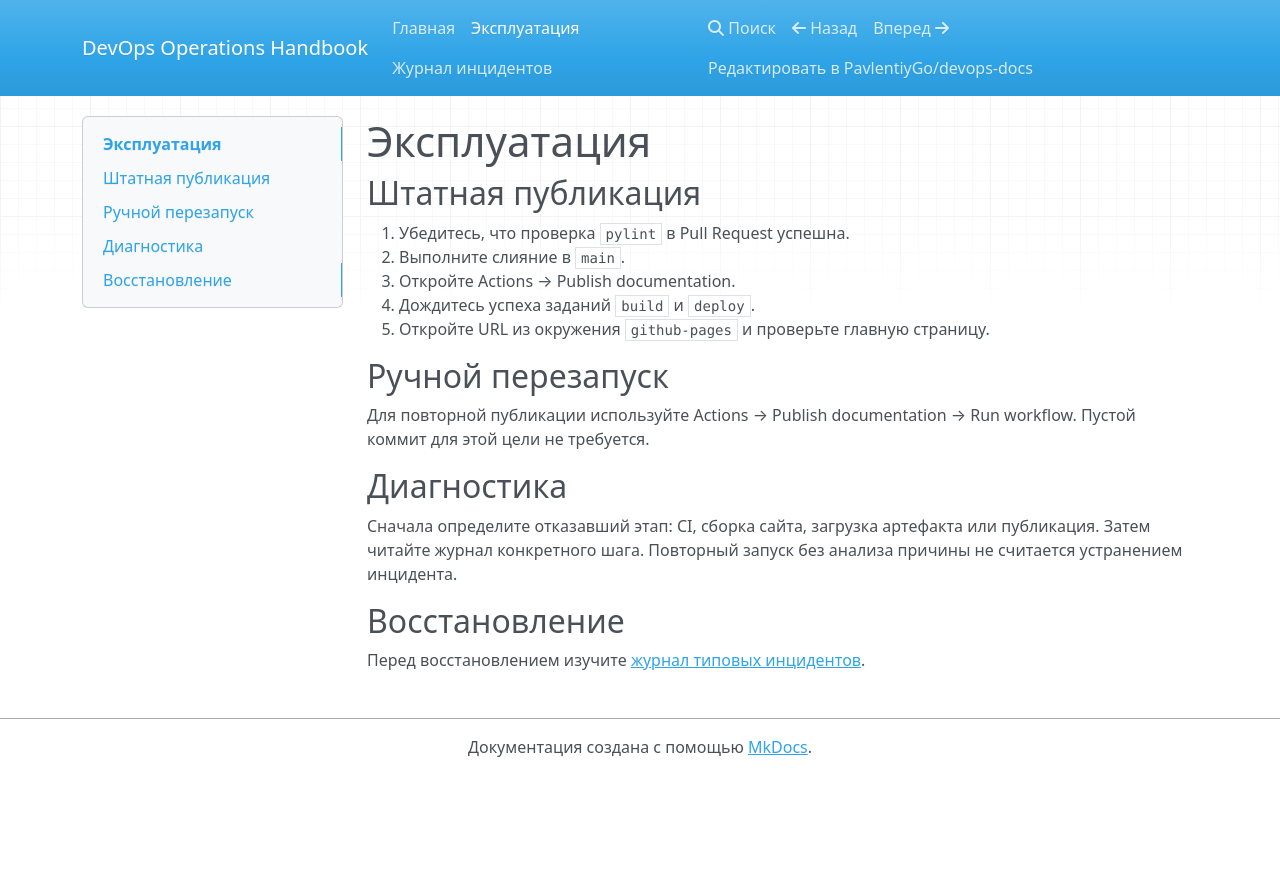
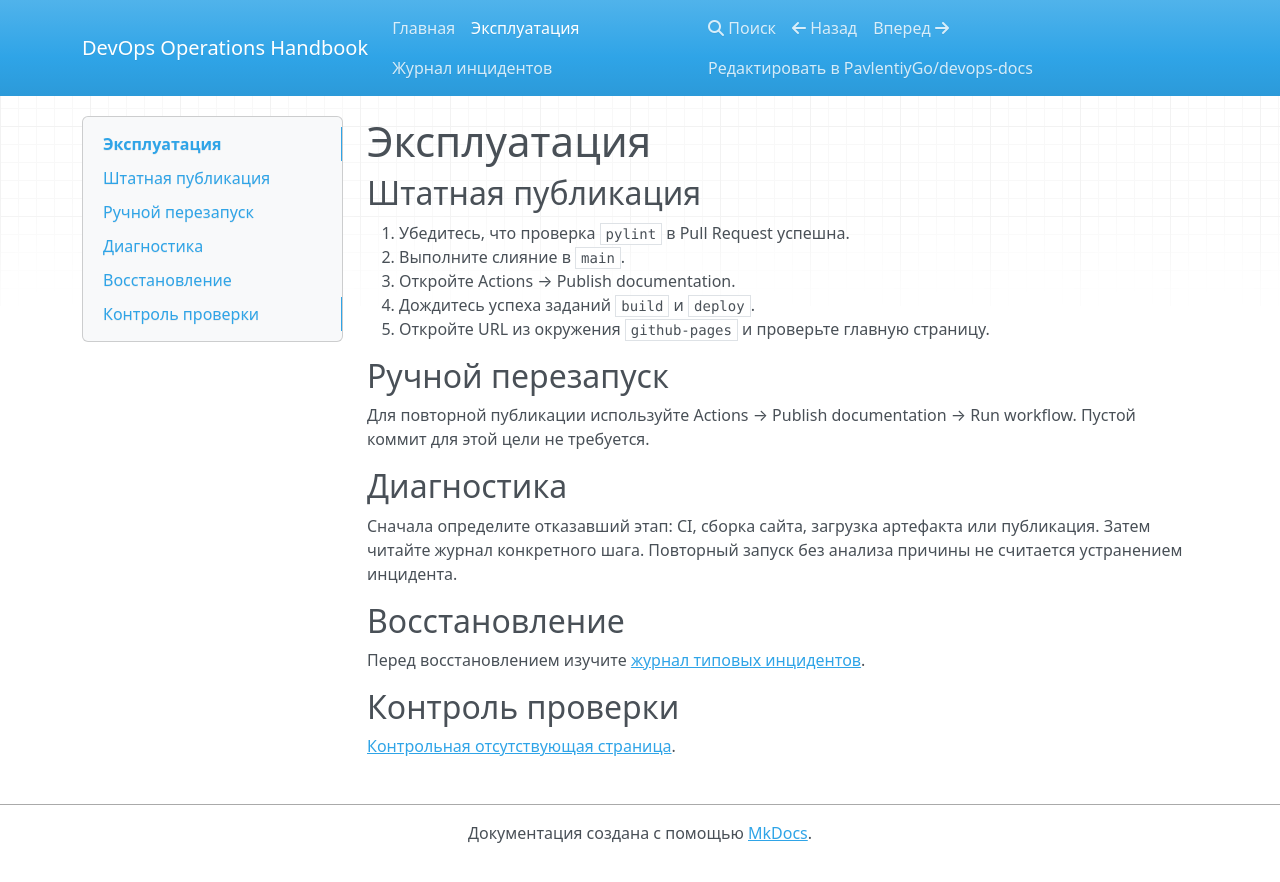
Before and after one commit to PavlentiyGo/devops-docs, an MkDocs documentation site: the page built from docs/runbook.md, in a window 1280 px wide. Shown: the top 882 px of the page. Built offline with MkDocs 1.6.1, drawn with Linux system fonts in a browser that asks for light colours; nearby versions of some CDN libraries.

Commit message:
test: verify documentation check rejects missing page

```diff
--- a/docs/runbook.md
+++ b/docs/runbook.md
@@ -21,3 +21,7 @@
 ## Восстановление
 
 Перед восстановлением изучите [журнал типовых инцидентов](incidents.md).
+
+## Контроль проверки
+
+[Контрольная отсутствующая страница](missing-page.md).
```
